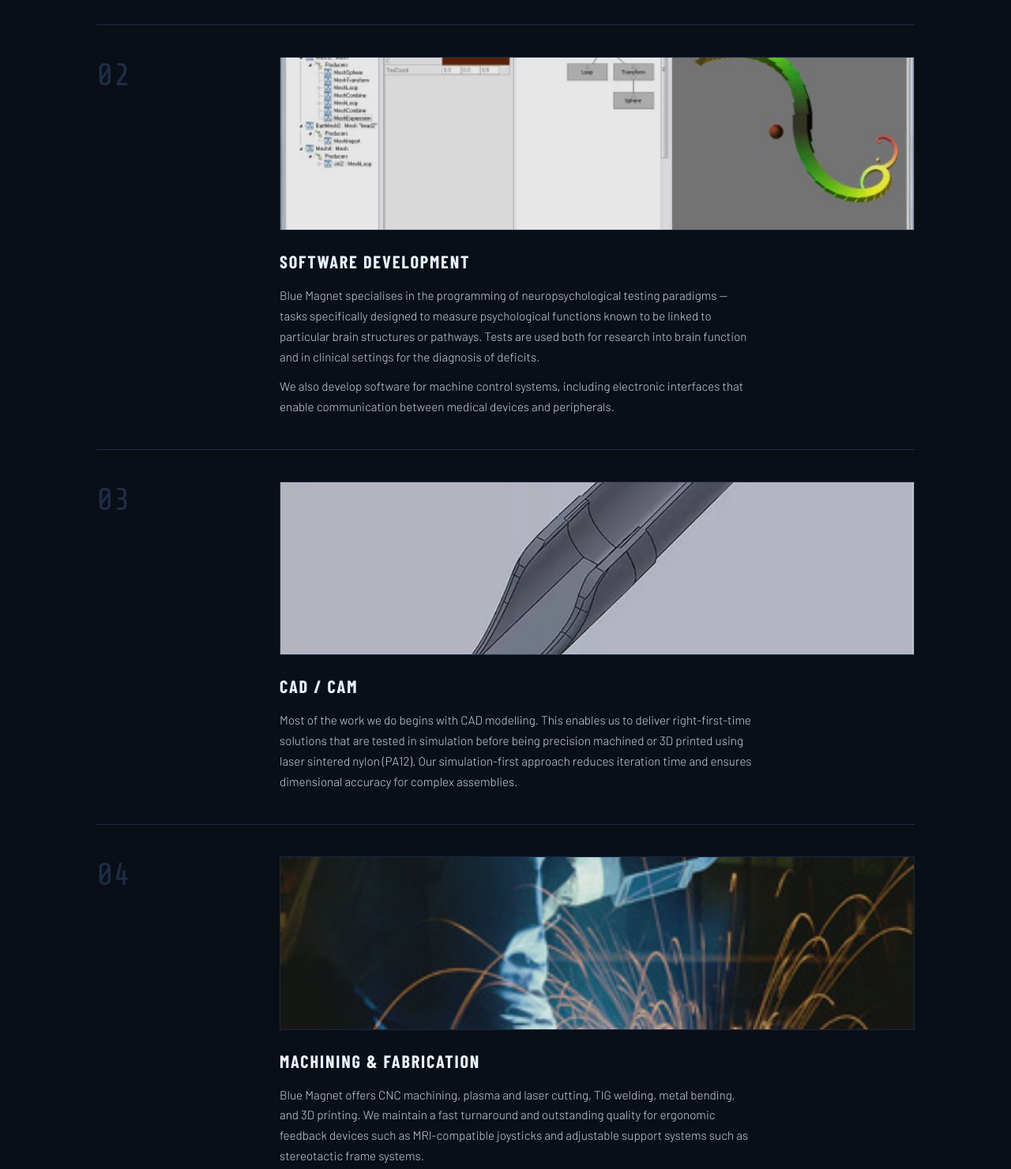
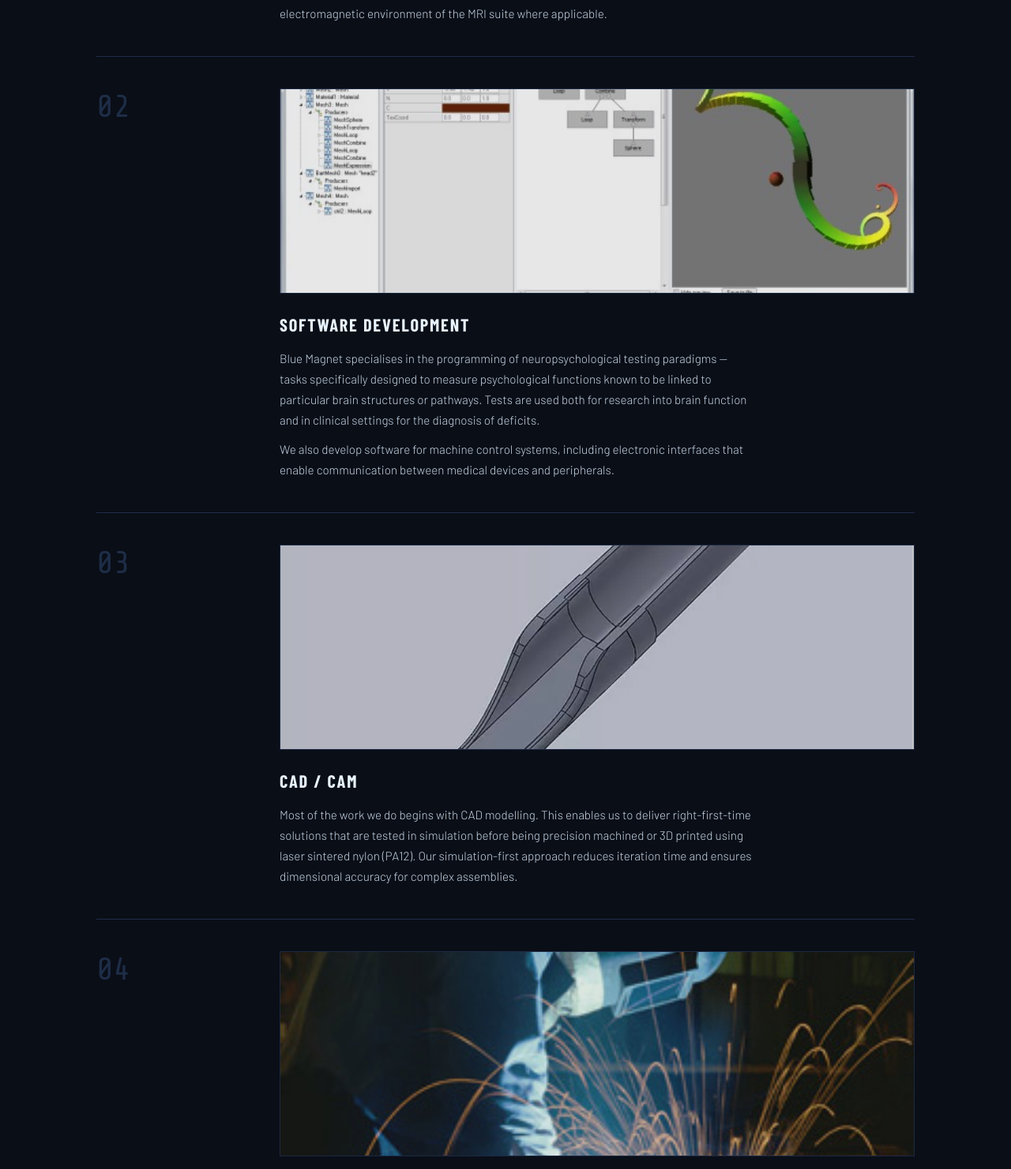
Before and after one commit to JonathanH13/bluemagnet.uk, a plain HTML site: page services.html in a window 1280 px wide. Shown: the part 904-2385 px from the top of the page at 79% size. Drawn offline with nearby package versions, Linux system fonts and the light colour scheme.

Commit message:
Increase max-height of service images to 260px
Updated max-height for service images to 260px.

```diff
--- a/services.html
+++ b/services.html
@@ -22,7 +22,7 @@
       <div class="service-num">01</div>
       <div class="service-content">
         <img src="images/service-electronics.jpg" alt="Electronics design for medical research"
-             style="width:100%; max-height:220px; object-fit:cover; margin-bottom:1.25rem; border:1px solid var(--border); opacity:0.9;">
+             style="width:100%; max-height:260px; object-fit:cover; margin-bottom:1.25rem; border:1px solid var(--border); opacity:0.9;">
         <h2>Electronics Design</h2>
         <p>Our electronics development focuses primarily on interfacing medical equipment in demanding research environments. Typical requirements include the synchronisation of an MRI scanner with a peripheral device such as a hormone pump or subject response unit.</p>
         <p style="margin-top:0.75rem">Further examples include electronics for electrophysiological data acquisition, signal filtering, and interfacing with haptic devices or actuators. All designs are optimised for the electromagnetic environment of the MRI suite where applicable.</p>
@@ -33,7 +33,7 @@
       <div class="service-num">02</div>
       <div class="service-content">
         <img src="images/service-software.jpg" alt="Software development for neuropsychological research"
-             style="width:100%; max-height:220px; object-fit:cover; margin-bottom:1.25rem; border:1px solid var(--border); opacity:0.9;">
+             style="width:100%; max-height:260px; object-fit:cover; margin-bottom:1.25rem; border:1px solid var(--border); opacity:0.9;">
         <h2>Software Development</h2>
         <p>Blue Magnet specialises in the programming of neuropsychological testing paradigms — tasks specifically designed to measure psychological functions known to be linked to particular brain structures or pathways. Tests are used both for research into brain function and in clinical settings for the diagnosis of deficits.</p>
         <p style="margin-top:0.75rem">We also develop software for machine control systems, including electronic interfaces that enable communication between medical devices and peripherals.</p>
@@ -44,7 +44,7 @@
       <div class="service-num">03</div>
       <div class="service-content">
         <img src="images/service-cad.jpg" alt="CAD and CAM design services"
-             style="width:100%; max-height:220px; object-fit:cover; margin-bottom:1.25rem; border:1px solid var(--border); opacity:0.9;">
+             style="width:100%; max-height:260px; object-fit:cover; margin-bottom:1.25rem; border:1px solid var(--border); opacity:0.9;">
         <h2>CAD / CAM</h2>
         <p>Most of the work we do begins with CAD modelling. This enables us to deliver right-first-time solutions that are tested in simulation before being precision machined or 3D printed using laser sintered nylon (PA12). Our simulation-first approach reduces iteration time and ensures dimensional accuracy for complex assemblies.</p>
       </div>
@@ -54,7 +54,7 @@
       <div class="service-num">04</div>
       <div class="service-content">
         <img src="images/service-machining.jpg" alt="CNC machining and fabrication"
-             style="width:100%; max-height:220px; object-fit:cover; margin-bottom:1.25rem; border:1px solid var(--border); opacity:0.9;">
+             style="width:100%; max-height:260px; object-fit:cover; margin-bottom:1.25rem; border:1px solid var(--border); opacity:0.9;">
         <h2>Machining &amp; Fabrication</h2>
         <p>Blue Magnet offers CNC machining, plasma and laser cutting, TIG welding, metal bending, and 3D printing. We maintain a fast turnaround and outstanding quality for ergonomic feedback devices such as MRI-compatible joysticks and adjustable support systems such as stereotactic frame systems.</p>
       </div>
```
